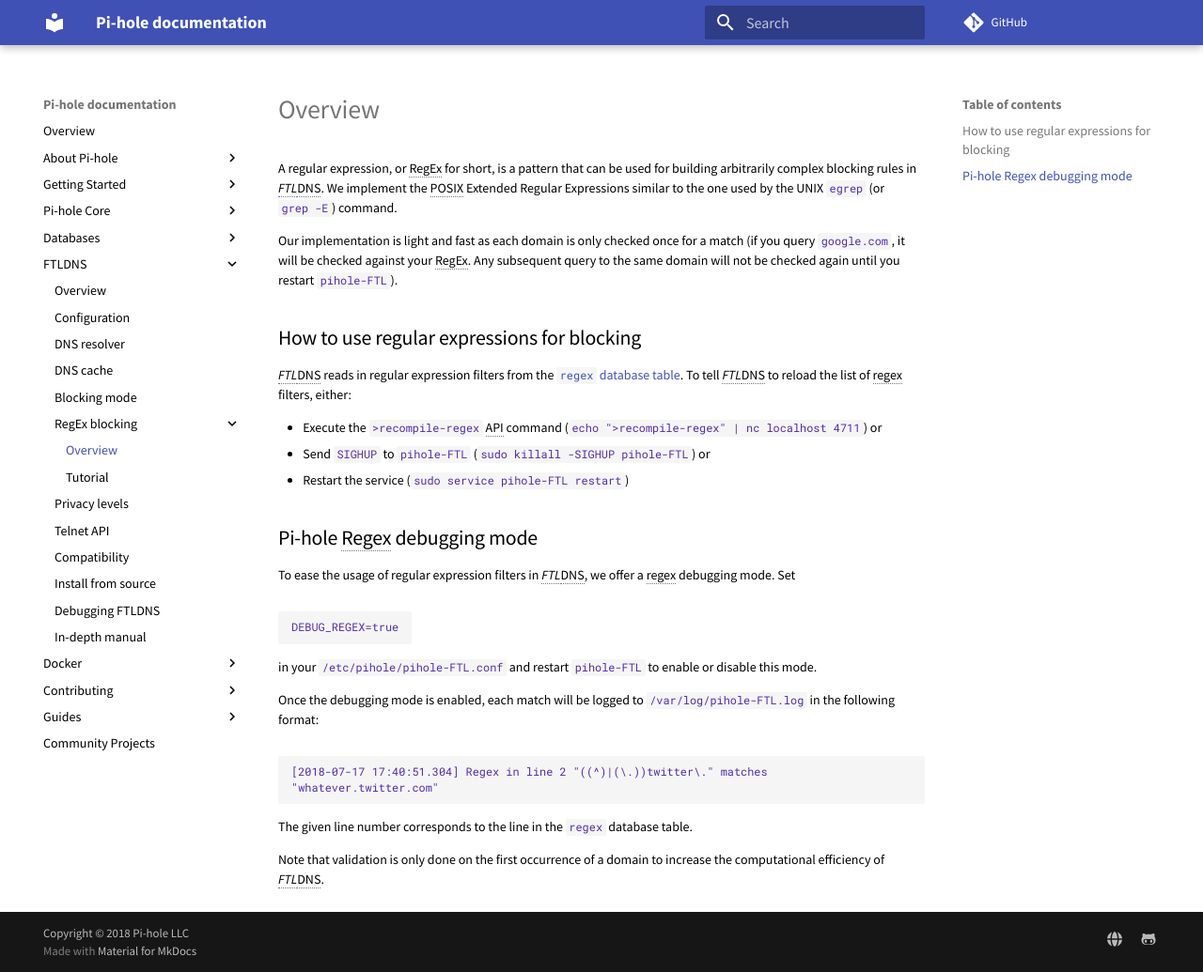
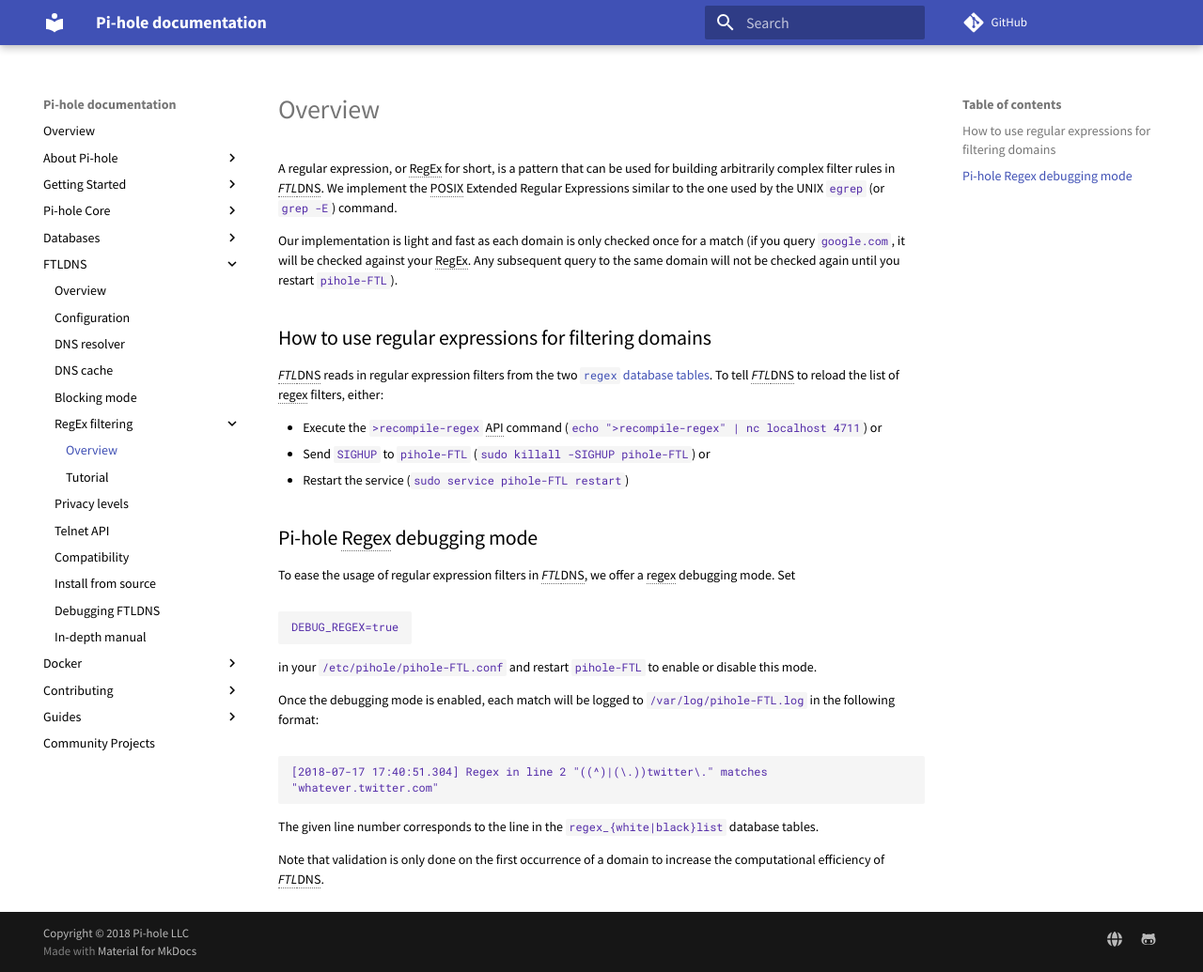
Before and after one commit to pi-hole/docs, an MkDocs documentation site: the page built from docs/ftldns/regex/overview.md, in a window 1280 px wide and 1035 px high. Shown: the whole window at 94% size. Built offline with MkDocs 1.6.1 and Material for MkDocs 9.7.7, drawn with Linux system fonts in a browser that asks for light colours; comment, search, counter and statistics services are not loaded.

Commit message:
Rename "regex blocking" to "regex filtering" as we can now explicitly use it to UNblock domains.
Signed-off-by: DL6ER <dl6er@dl6er.de>

````diff
--- a/docs/ftldns/regex/overview.md
+++ b/docs/ftldns/regex/overview.md
@@ -1,10 +1,10 @@
-A regular expression, or RegEx for short, is a pattern that can be used for building arbitrarily complex blocking rules in *FTL*DNS.
+A regular expression, or RegEx for short, is a pattern that can be used for building arbitrarily complex filter rules in *FTL*DNS.
 We implement the POSIX Extended Regular Expressions similar to the one used by the UNIX `egrep` (or `grep -E`) command.
 
 Our implementation is light and fast as each domain is only checked once for a match (if you query `google.com`, it will be checked against your RegEx. Any subsequent query to the same domain will not be checked again until you restart `pihole-FTL`).
 
-## How to use regular expressions for blocking
-*FTL*DNS reads in regular expression filters from the [`regex` database table](../../database/gravity/lists.md#regex-table-regex).
+## How to use regular expressions for filtering domains
+*FTL*DNS reads in regular expression filters from the two [`regex` database tables](../../database/gravity/lists.md).
 To tell *FTL*DNS to reload the list of regex filters, either:
 
 - Execute the `>recompile-regex` API command (`echo ">recompile-regex" | nc localhost 4711`) or
@@ -22,7 +22,7 @@ Once the debugging mode is enabled, each match will be logged to `/var/log/pihol
 ```
 [2018-07-17 17:40:51.304] Regex in line 2 "((^)|(\.))twitter\." matches "whatever.twitter.com"
 ```
-The given line number corresponds to the line in the `regex` database table.
+The given line number corresponds to the line in the `regex_{white|black}list` database tables.
 
 Note that validation is only done on the first occurrence of a domain to increase the computational efficiency of *FTL*DNS.
 
--- a/mkdocs.yml
+++ b/mkdocs.yml
@@ -68,7 +68,7 @@ nav:
   - 'DNS resolver': ftldns/dns-resolver.md
   - 'DNS cache': ftldns/dns-cache.md
   - 'Blocking mode': ftldns/blockingmode.md
-  - 'RegEx blocking':
+  - 'RegEx filtering':
     - "Overview": ftldns/regex/overview.md
     - "Tutorial": ftldns/regex/tutorial.md
   - 'Privacy levels': ftldns/privacylevels.md
````
Also changed, not shown: docs/ftldns/regex/tutorial.md (+1 -1 lines).
